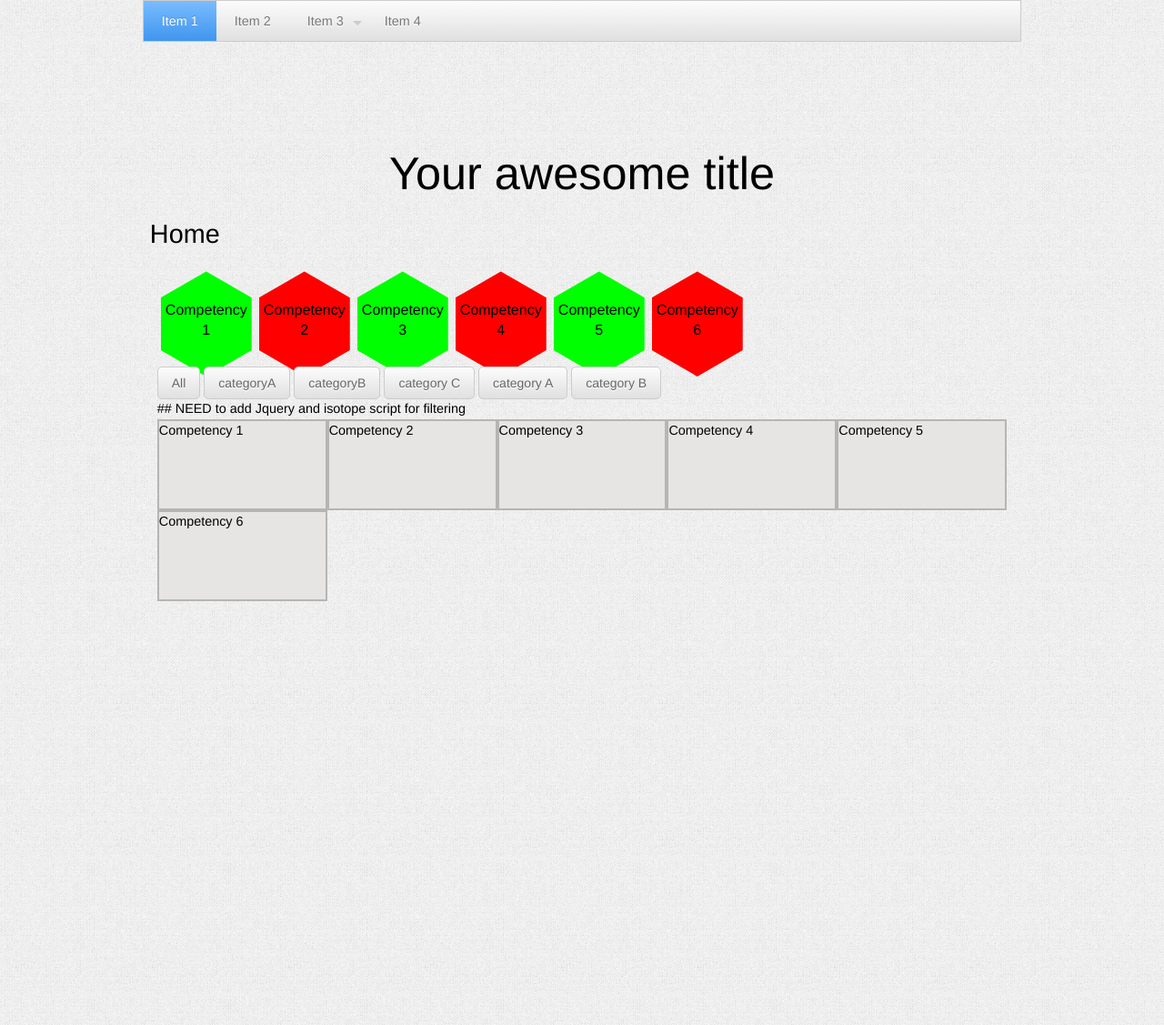
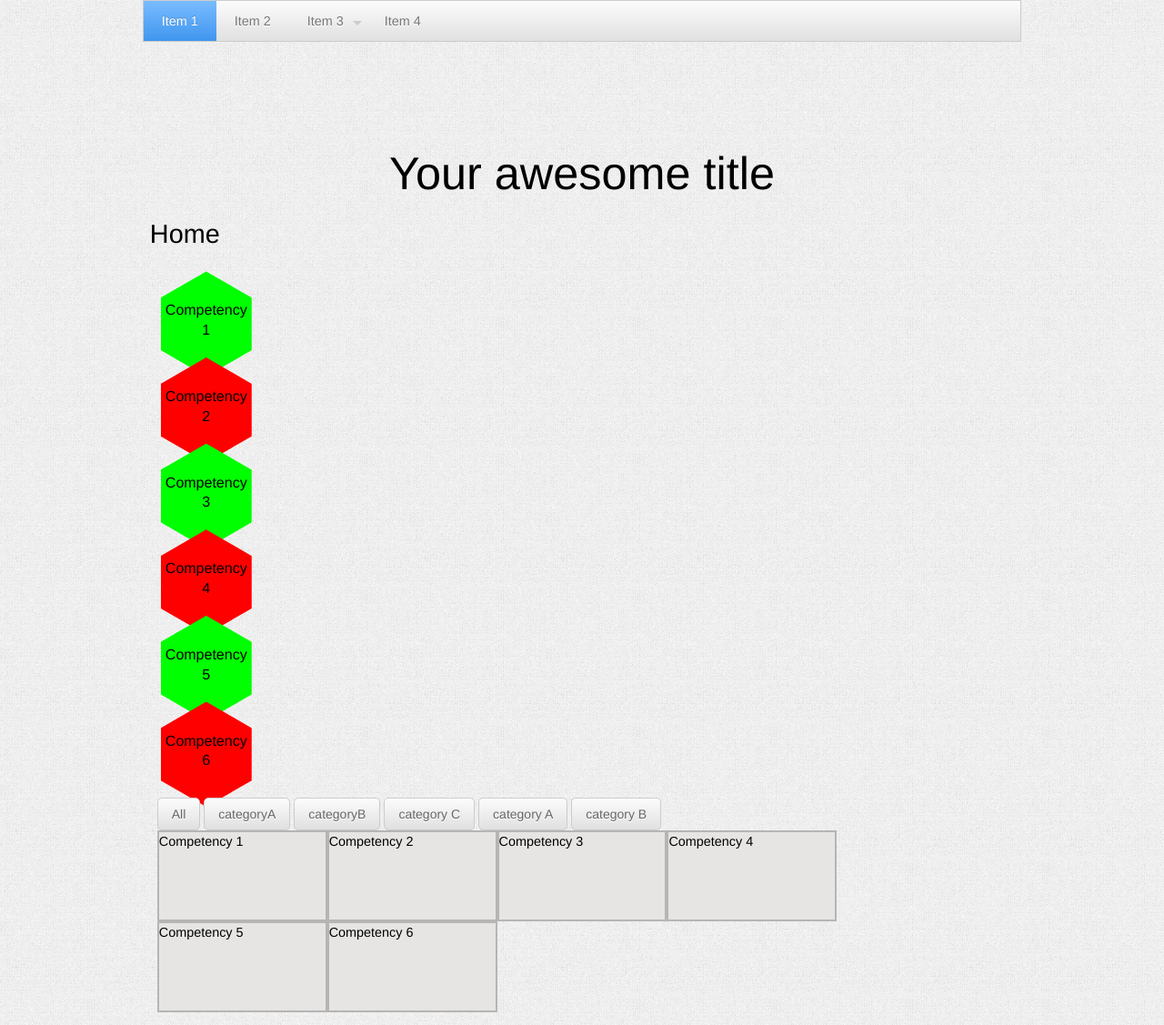
Before and after one commit to berthelemy/competencies.cabi.org, a Jekyll site: the page built from index.md, in a window 1280 px wide. Shown: the whole page at 91% size. Built offline with Jekyll 4.4.1, drawn with Linux system fonts in a browser that asks for light colours; nearby versions of some CDN libraries; some of the changed lines change nothing that is shown.

Commit message:
Working isotope filter

```diff
--- a/_includes/grid.html
+++ b/_includes/grid.html
@@ -11,8 +11,6 @@
     </div>
 </div>
 
-## NEED to add Jquery and isotope script for filtering
-
 <div class="grid-main">
   <div class="grid-container">
     {% for competency in site.data.competencies %}
--- a/_includes/hexagons.html
+++ b/_includes/hexagons.html
@@ -1,7 +1,8 @@
 <div class="hexagons-main">
   <div class="hexagons-container">
     {% for competency in site.data.competencies %}
-    <div class="hexagon-item">{{ competency.title }}</div>
+    {% capture tags %}{% for tag in competency.tags %}{{ tag | slugify }} {% endfor %}{% endcapture %}
+    <div class="hexagon-item {{ tags }}">{{ competency.title }}</div>
     {% endfor %}
     <!--etc. -->
   </div>
--- a/_includes/scripts.html
+++ b/_includes/scripts.html
@@ -1 +1,62 @@
 <script type="text/javascript" src="assets/js/isotope-variables.js"></script>
+
+
+<script>
+  jQuery(document).ready(function($) {
+    $(".grid-container").isotope({
+      itemSelector: '.grid-item',
+      layoutMode: 'fitRows',
+    });
+
+    $('div.filter button').click(function() {
+
+      $("div.filter button").removeClass("active");
+      $(this).addClass("active");
+
+      var selector = $(this).attr('data-filter');
+      $(".grid-container").isotope({
+        filter: selector,
+        animationOptions: {
+          duration: 750,
+          easing: 'linear',
+          queue: false,
+        }
+      });
+      $(".grid-hexagons").isotope({
+        filter: selector,
+        animationOptions: {
+          duration: 750,
+          easing: 'linear',
+          queue: false,
+        }
+      });
+      return false;
+    });
+    $(".hexagons-container").isotope({
+      itemSelector: '.hexagon-item',
+      layoutMode: 'masonry',
+    });
+
+    $('div.filter button').click(function() {
+
+      $("div.filter button").removeClass("active");
+      $(this).addClass("active");
+
+      var selector = $(this).attr('data-filter');
+      $(".hexagons-container").isotope({
+        filter: selector,
+        animationOptions: {
+          duration: 750,
+          easing: 'linear',
+          queue: false,
+        }
+      });
+      return false;
+    });
+
+
+  });
+
+
+
+</script>
```
